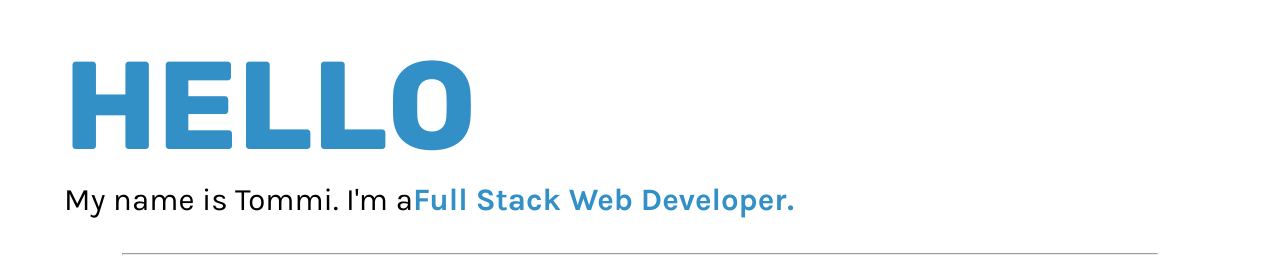
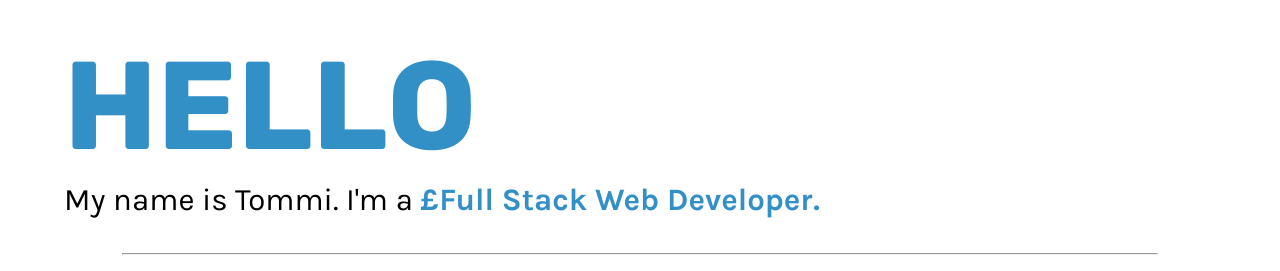
Before and after one commit to f4irline/gatsby-portfolio, a Gatsby site: page / in a window 1280 px wide. Shown: the part 208-479 px from the top of the page. Built offline with nearby package versions, Linux system fonts and the light colour scheme; Gatsby itself is replaced by a stand-in of ours.

Commit message:
Add space before role

```diff
--- a/src/pages/hero/hero.tsx
+++ b/src/pages/hero/hero.tsx
@@ -17,8 +17,8 @@ export default function Hero(): JSX.Element {
                 </h1>
                 <Fade>
                     <span className={styles.intro}>
-                        My name is {hero?.name}. I&apos;m a
-                        <span className={styles.role}>{hero?.roles[0]}.</span>
+                        My name is {hero?.name}. I&apos;m a&nbsp;
+                        <span className={styles.role}>£{hero?.roles[0]}.</span>
                     </span>
                 </Fade>
             </div>
```
